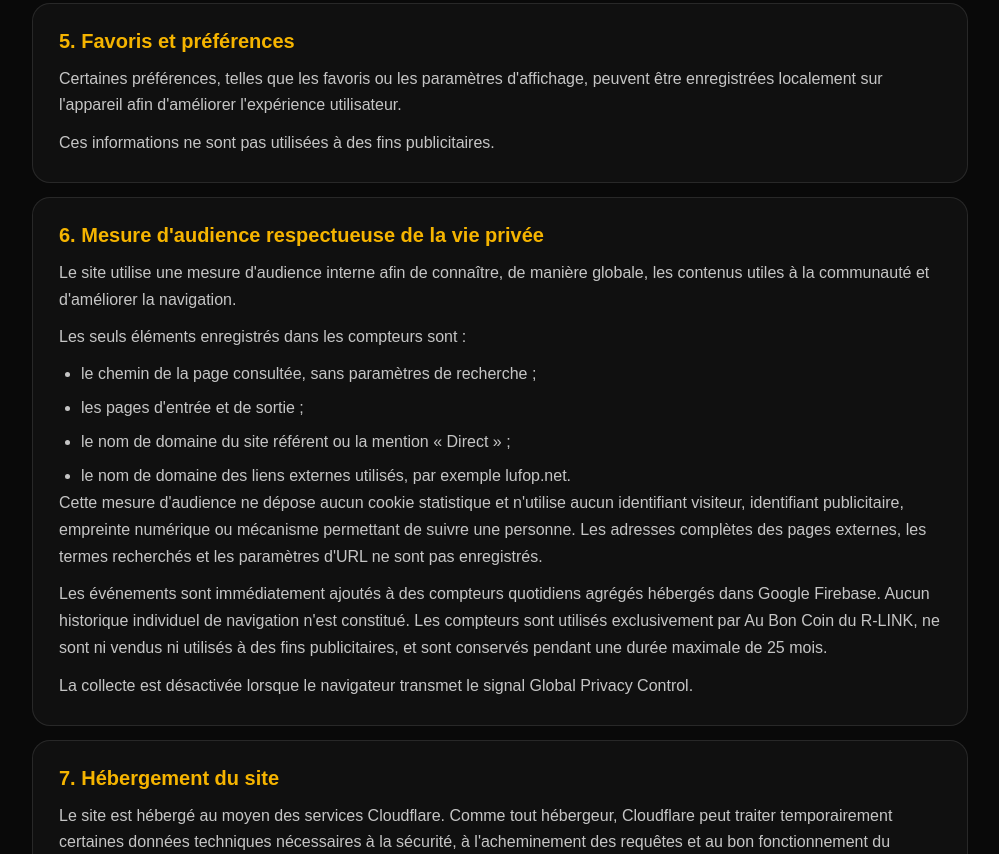
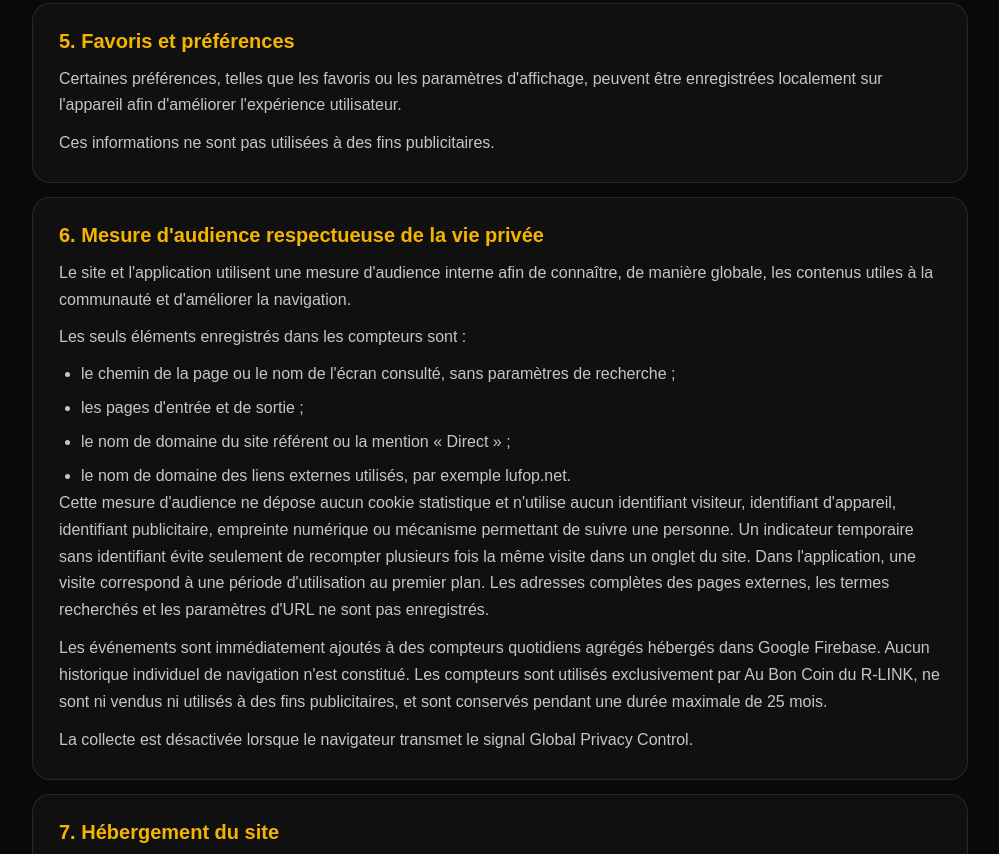
Before and after one commit to auboncoindurlink/rlinkplus-privacy, a plain HTML site: page index.html in a window 1280 px wide. Shown: the part 1596-2450 px from the top of the page, without its empty margins (140-1139 px from the left). Drawn offline with Linux system fonts and the light colour scheme.

Commit message:
Documentation des statistiques de l'application

```diff
--- a/index.html
+++ b/index.html
@@ -143,7 +143,7 @@ footer{
   <section class="hero">
     <div class="eyebrow">R-LINK+ • Confidentialité</div>
     <h1>Politique de confidentialité</h1>
-    <p class="updated">Dernière mise à jour : 26 août 2026</p>
+    <p class="updated">Dernière mise à jour : 27 août 2026</p>
     <p class="intro">
       La présente politique de confidentialité décrit la manière dont le site
       <strong>Au Bon Coin du R-LINK</strong> et l'application
@@ -197,15 +197,15 @@ footer{
 
     <section class="section">
       <h2>6. Mesure d'audience respectueuse de la vie privée</h2>
-      <p>Le site utilise une mesure d'audience interne afin de connaître, de manière globale, les contenus utiles à la communauté et d'améliorer la navigation.</p>
+      <p>Le site et l'application utilisent une mesure d'audience interne afin de connaître, de manière globale, les contenus utiles à la communauté et d'améliorer la navigation.</p>
       <p>Les seuls éléments enregistrés dans les compteurs sont :</p>
       <ul>
-        <li>le chemin de la page consultée, sans paramètres de recherche ;</li>
+        <li>le chemin de la page ou le nom de l'écran consulté, sans paramètres de recherche ;</li>
         <li>les pages d'entrée et de sortie ;</li>
         <li>le nom de domaine du site référent ou la mention « Direct » ;</li>
         <li>le nom de domaine des liens externes utilisés, par exemple lufop.net.</li>
       </ul>
-      <p>Cette mesure d'audience ne dépose aucun cookie statistique et n'utilise aucun identifiant visiteur, identifiant publicitaire, empreinte numérique ou mécanisme permettant de suivre une personne. Les adresses complètes des pages externes, les termes recherchés et les paramètres d'URL ne sont pas enregistrés.</p>
+      <p>Cette mesure d'audience ne dépose aucun cookie statistique et n'utilise aucun identifiant visiteur, identifiant d'appareil, identifiant publicitaire, empreinte numérique ou mécanisme permettant de suivre une personne. Un indicateur temporaire sans identifiant évite seulement de recompter plusieurs fois la même visite dans un onglet du site. Dans l'application, une visite correspond à une période d'utilisation au premier plan. Les adresses complètes des pages externes, les termes recherchés et les paramètres d'URL ne sont pas enregistrés.</p>
       <p>Les événements sont immédiatement ajoutés à des compteurs quotidiens agrégés hébergés dans Google Firebase. Aucun historique individuel de navigation n'est constitué. Les compteurs sont utilisés exclusivement par Au Bon Coin du R-LINK, ne sont ni vendus ni utilisés à des fins publicitaires, et sont conservés pendant une durée maximale de 25 mois.</p>
       <p>La collecte est désactivée lorsque le navigateur transmet le signal Global Privacy Control.</p>
     </section>
```
